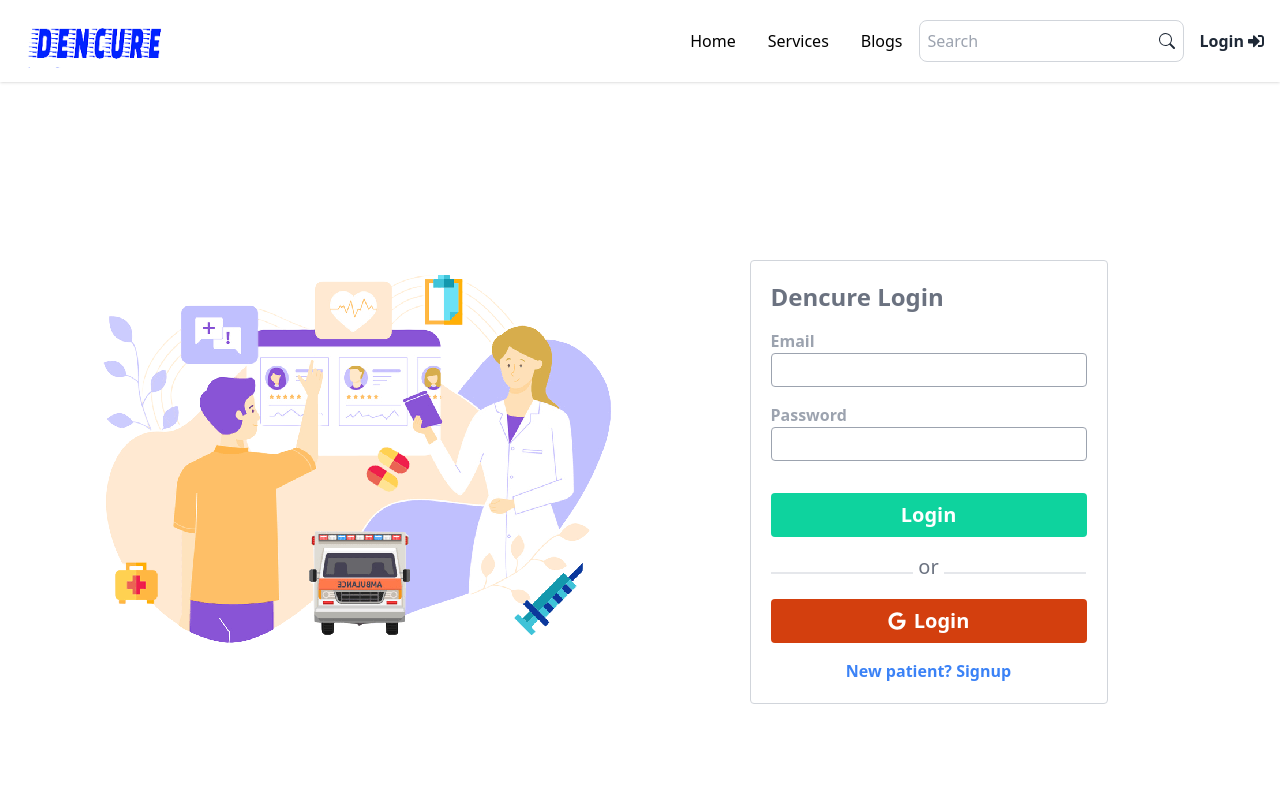
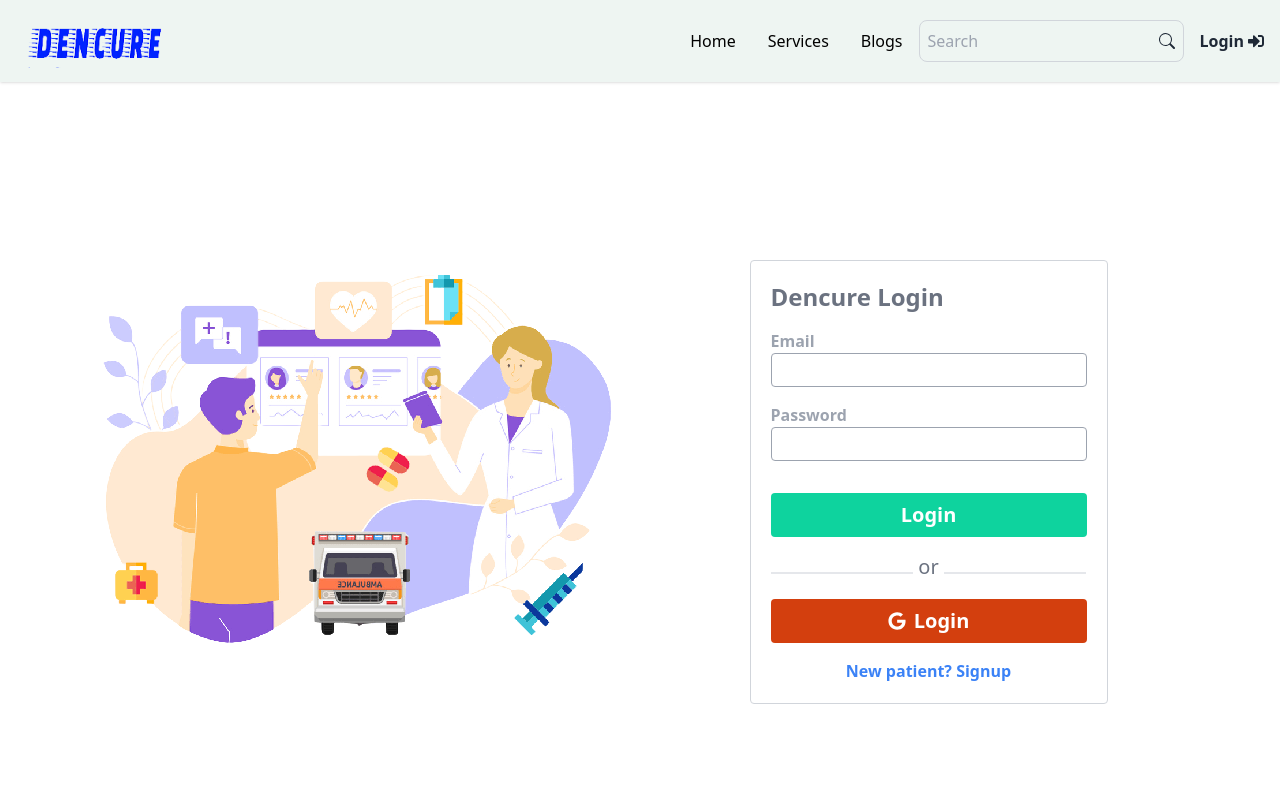
Before and after one commit to JoduMia/Dencure-client, a React (Create React App) app: page /login in a window 1280 px wide. Shown: the top 800 px of the page. Built offline with nearby package versions, Linux system fonts and the light colour scheme; no server answers.

Commit message:
fixing not found route

```diff
--- a/src/Routes/Routes.js
+++ b/src/Routes/Routes.js
@@ -6,6 +6,7 @@ import AddService from "../pages/AddService";
 import Home from "../pages/Home";
 import Login from "../pages/Login";
 import MyReview from "../pages/MyReview";
+import NotFound from "../pages/NotFound";
 import Register from "../pages/Register";
 import ServiceDetail from "../pages/ServiceDetail";
 import ServiceWithPagi from "../pages/ServicewithPagi";
@@ -33,5 +34,7 @@ export const routes = createBrowserRouter(createRoutesFromElements(
             loader={({params}) => fetch(`https://assignment-11-server-amber.vercel.app/services/${params.id}`)}
         />
 
+        <Route path="*" element={<NotFound />}/>
+
     </Route>
 ))
--- a/src/components/Shared/Header.js
+++ b/src/components/Shared/Header.js
@@ -15,7 +15,7 @@ const Header = () => {
   };
 
   return (
-    <div className="navbar py-4 shadow">
+    <div className="navbar bg-[#eef5f2] py-4 shadow">
       <div className="flex-1 h-[50px]">
         <Link to='/' className="btn btn-ghost normal-case text-xl">
           <img src={logo} alt="" className='h-[50px]' />
@@ -42,7 +42,7 @@ const Header = () => {
       <div className="flex-none gap-2">
         <div className="form-control hidden md:block">
           <div className='flex items-center p-2 border border-gray-300 rounded-lg'>
-            <input type="text" placeholder="Search" className='focus:outline-none bg-white' />
+            <input type="text" placeholder="Search" className='focus:outline-none bg-[#eef5f2]' />
             <BsSearch />
           </div>
         </div>
--- /dev/null
+++ b/src/pages/NotFound.js
@@ -0,0 +1,13 @@
+import React from 'react'
+
+const NotFound = () => {
+  return (
+    <div className='bg-[#00052b] flex flex-col items-center justify-center h-[92vh] space-y-4'>
+        <h1 className='font-extrabold md:text-8xl text-white'>404</h1>
+        <p className='text-yellow-300 text-3xl font-bold'>Oop! You are lost.</p>
+        <p className='text-yellow-300 text-3xl font-bold'>Please try with a valid route.</p>
+    </div>
+  )
+}
+
+export default NotFound
```
